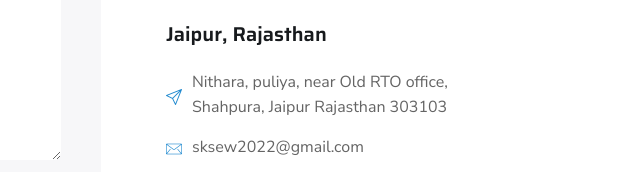
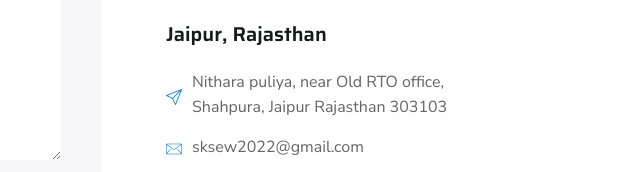
Before and after one commit to architmehta3/1_html_file, a plain HTML site: page contact.html in a window 1280 px wide. Shown: the part 1008-1180 px from the top of the page, 524-1164 px from the left. Drawn offline with Linux system fonts and the light colour scheme; files whose address does not match are found by name.

Commit message:
remove comma

```diff
--- a/contact.html
+++ b/contact.html
@@ -209,7 +209,7 @@
                                                 <span class="icon-send"></span>
                                             </div>
                                             <div class="text">
-                                                <p>Nithara, puliya, near Old RTO office,<br> Shahpura, Jaipur Rajasthan 303103</p>
+                                                <p>Nithara puliya, near Old RTO office,<br> Shahpura, Jaipur Rajasthan 303103</p>
                                             </div>
                                         </li>
                                         <li>
```
